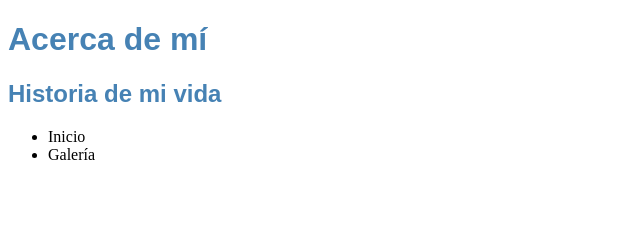
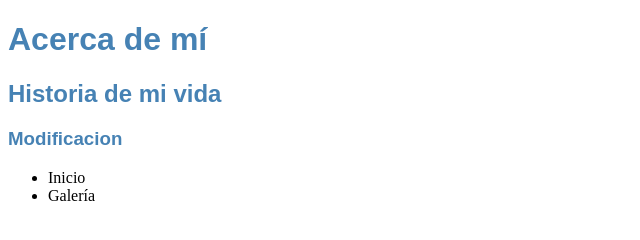
Before and after one commit to jmontes50/Biografia, a plain HTML site: page index.html in a window 1280 px wide. Shown: the whole page, without its empty margins (0-640 px from the left). Drawn offline with Linux system fonts and the light colour scheme.

Commit message:
una ultima modificacion

```diff
--- a/index.html
+++ b/index.html
@@ -10,6 +10,7 @@
     <header>
       <h1>Acerca de mí</h1>
       <h2>Historia de mi vida</h2>
+      <h3>Modificacion</h3>
     </header>
     <nav>
       <ul>
```
